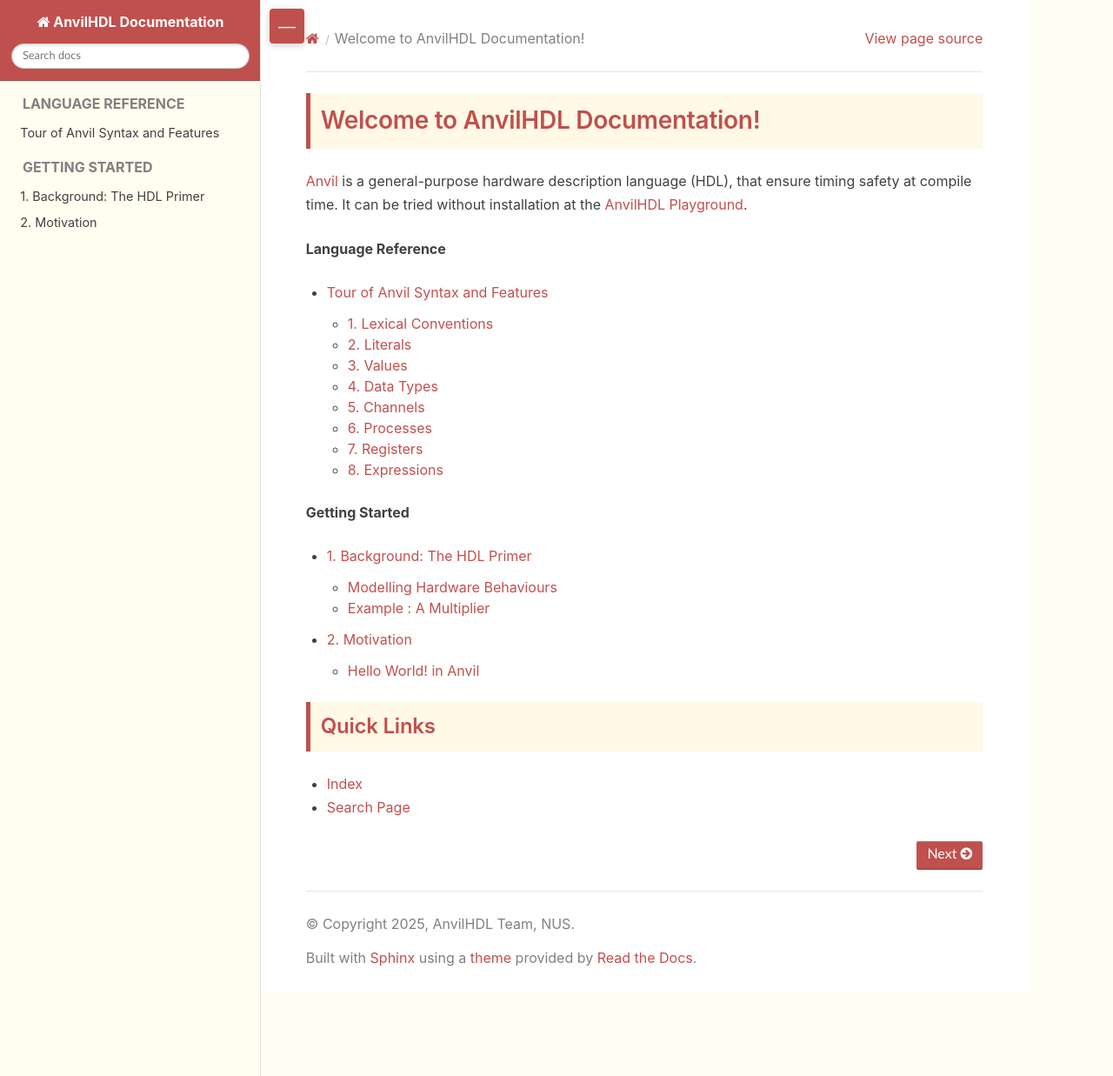
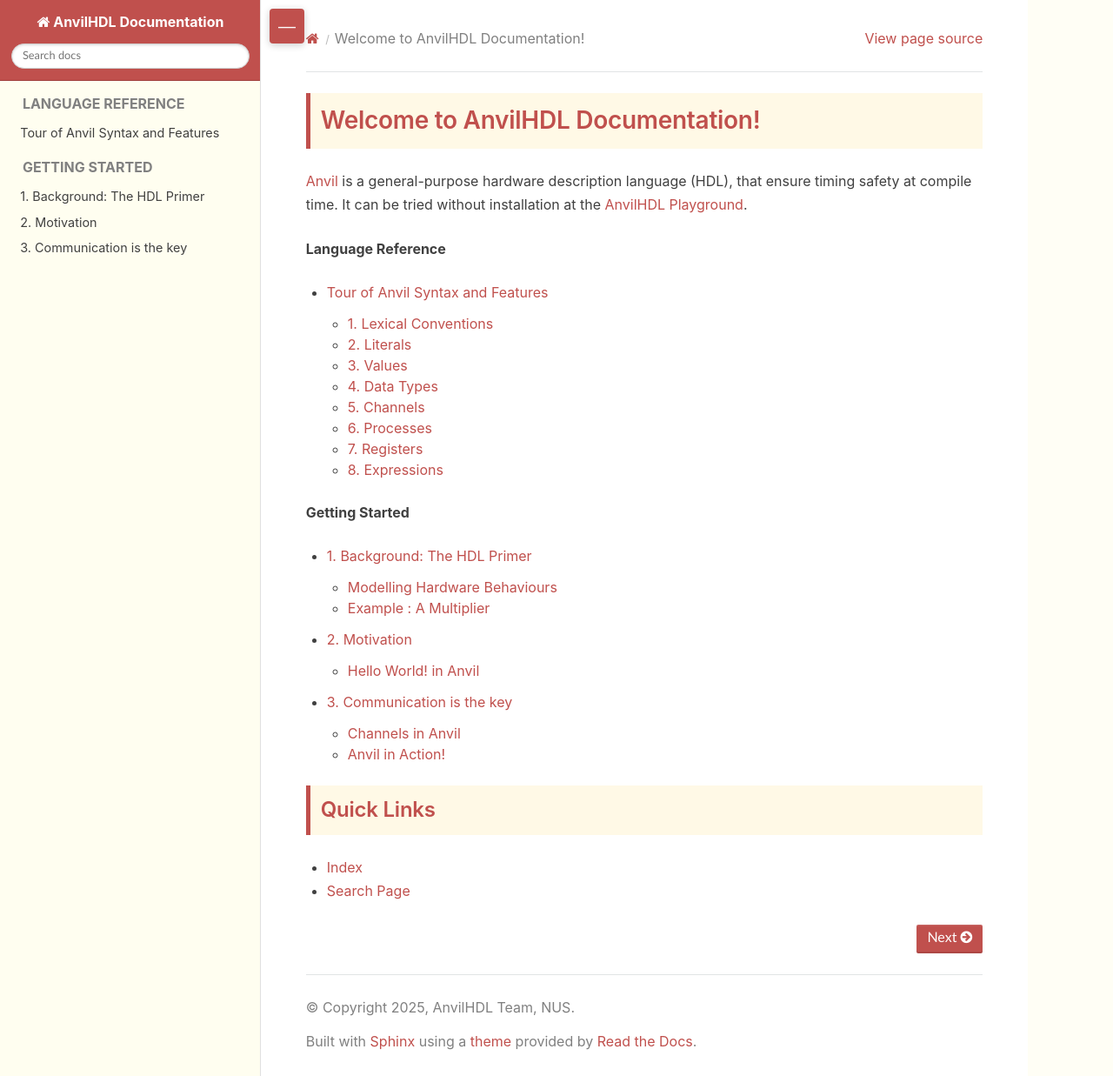
Before and after one commit to AnvilHDL/anvil-docs, a Sphinx documentation site: the page built from docs/index.rst, in a window 1280 px wide and 1237 px high. Shown: the whole window at 87% size. Built offline with Sphinx 7.4.7 and the Read the Docs theme 3.1.0, drawn with Linux system fonts in a browser that asks for light colours; some of the changed lines change nothing that is shown.

Commit message:
add lesson on channels and anvil in action

````diff
--- /dev/null
+++ b/docs/communication.md
@@ -0,0 +1,329 @@
+# 3. Communication is the key
+
+The key functionality of hardware components is to communicate with each other. As discussed in the [background](./background.md), such communication is often subject to **timing violations** due to the lack of precise and explicit **timing contracts** between components.
+
+However the cause can be attributed to the interface definition for defacto-HDLs. For example, consider the following SystemVerilog interface for a module `Foo`:
+
+```verilog
+module Foo(
+    input logic clk_i,
+    input logic rst_i,
+    input logic[7:0] input_i,
+    input logic valid_i,
+    output logic ack_o,
+    output logic[7:0] output_o,
+    output logic valid_o,
+    input logic ack_i
+    // and other ports...
+);
+```
+
+This interface specifies only the data types and directionality of the signals. However, to an experienced SystemVerilog programmer, it is also *implicitly understood* that the two sides intend to use a two-way AXI-like valid-ack handshake. The problem is that this information is not explicitly captured in the interface itself. Instead, the burden of extracting this intent -- and implementing the required timing constraints--falls entirely on the designer.
+
+Concretely, questions such as: *How long is `input_i` expected to remain stable after the exchange?* or *How long will `output_o` remain valid after being acknowledged?* cannot be answered by the interface alone. They require additional documentation or prior knowledge about the module. Any misinterpretation of these constraints-- or the complete absence of them, can lead to **timing hazards**, as shown in the previous lesson.
+
+---
+
+## Channels in Anvil
+
+Anvil addresses this problem of timing hazards through an abstraction of communication called **channels**. Unlike traditional interfaces in HDLs, channels encode timing constraints directly into the interface itself.
+
+At the hardware level, a channel is still just a bundle of wires that provides a message-like transmit and receive abstraction. However, its interface explicitly includes the timing behavior of those messages. For the same interface as above, the communication can be expressed in Anvil using the following channel definition:
+
+```rs
+chan foobar_ch {
+    left req : (logic[8]@res),
+    right res : (logic[8]@#1)
+}
+```
+
+The channel definition begins with the keyword `chan`, followed by the channel name (`foobar_ch`). It then specifies the **message identifiers**, their **data types**, and the associated **timing contracts** for each communicating endpoint (`left` and `right`).
+
+Here, the `left` endpoint receives a message labeled `req` of type `logic[8]` with lifetime `@res`. This lifetime represents a **guarantee from the `right` endpoint** that the value can be safely used by the `left` side without changing until the abstract time when the `res` message is acknowledged. Since this acknowledgement may occur at different times at run time, the lifetime is **dynamic**.
+
+In contrast, the `right` endpoint receives a message labeled `res` of type `logic[8]` with lifetime `@#1`, which specifies a static lifetime: the value is guaranteed to remain stable for exactly one cycle after it is acknowledged.
+
+When this channel definition is compiled down to SystemVerilog, it generates an interface equivalent to the one shown earlier (although the signal names may be less readable). The crucial difference is that the timing contract is now part of the interface itself, rather than being implicit or relegated to documentation.
+
+This explicit encoding of timing contracts provides two key benefits:
+
+1. **For designers**, both the author of a module and the user of a module work with a clear, unambiguous description of the communication timing.
+
+2. **For the type system**, timing safety can be enforced modularly. Specifically:
+
+   - For all values created inside a process, the type system ensures that they are used only within their specified lifetimes.
+   - For all values communicated over channels, the type system guarantees that the underlying registers respect the promised lifetimes, thereby preventing timing hazards by construction.
+
+
+## Anvil in Action!
+
+As a concrete example, consider the following process definition that uses the channel defined above.
+
+```{eval-rst}
+.. anvil-playground::
+    :playground-url: https://anvil.capstone.kisp-lab.org
+
+      chan foobar_ch {
+          left req : (logic[8]@res),
+          right res : (logic[8]@#1)
+      }
+      func is_even(x){
+        x & 8'd1 == 8'd0
+      }
+      func answer_to_universe(x){
+        if (call is_even(x)){
+          8'd42
+        }
+        else{
+          8'd0
+        }
+      }
+
+      proc Foo(ep : left foobar_ch) {
+          reg cycle_count : logic[8];
+          reg ans : logic[8];
+          loop {
+              let x = recv ep.req >>
+              if(call is_even(x)){
+                dprint"[Cycle %d] Received even number %d : Should get answer 42 in 3 cycles" (*cycle_count, x) >>
+                cycle 2 >>
+                set ans := call answer_to_universe(x)
+              }
+              else{
+                dprint"[Cycle %d] Received odd number %d : Should get answer 0 in 4 cycles" (*cycle_count, x) >>
+                cycle 3 >>
+                set ans := call answer_to_universe(x)
+              } >>
+              send ep.res (*ans) >>
+              cycle 1
+          }
+          loop{
+            set cycle_count := *cycle_count + 1
+          }
+      }
+
+
+     proc Top(){
+        chan ep_le -- ep_ri : foobar_ch;
+        spawn Foo(ep_le);
+        reg input : logic[8];
+        reg counter : logic[8];
+        loop {
+            send ep_ri.req (*input) >>
+            set input:= *input + 1 >>
+            let data = recv ep_ri.res >>
+            dprint"[Cycle %d] The answer to the universe is %d" (*counter, data) >>
+            cycle 1
+        }
+        loop{
+          set counter := *counter + 1
+        }
+        loop{
+          cycle 10 >>
+          dfinish
+        }
+      }
+```
+
+In this example, we define two processes: `Foo` and `Top`. The `Foo` process uses the left endpoint of the `foobar_ch` channel to communicate with its environment.
+
+Inside the first loop of the `Foo` process, execution begins by receiving a message labeled `req` from the channel using the `recv` expression. The received value is bound to the variable `x` using a `let` binding. The sequencing operator `>>` ensures that each subsequent expression is executed only after the previous one completes, as discussed earlier.
+
+After receiving the value, the process performs branching based on whether `x` is even or odd using an `if` expression. The `call` expression is simply syntactic sugar for invoking a function, allowing us to reuse combinational logic. Depending on the branch taken, the process:
+
+1. Prints a debug message describing the expected response,
+2. Waits for either 2 or 3 cycles using the `cycle` expression, and
+3. Sets the value of the `ans` register to the result of calling the `answer_to_universe` function with `x` as its argument.
+
+The `answer_to_universe` function itself also computes the result based on whether `x` is even or odd. After the `ans` register is updated, the process sends the value of `ans` over the channel using the `send` expression. The dereference operator `*` is used here to read the current value stored in the register. Finally, the process waits for one additional cycle before starting the next iteration of the loop.
+
+In addition to this main loop, the `Foo` process contains another loop that runs concurrently. This second loop simply increments the `cycle_count` register every cycle. The value of this register is used in the `dprint` statements to display the current clock cycle.
+
+
+
+The `Top` process is responsible for driving the communication. It first creates the two endpoints of the `foobar_ch` channel using the `chan` declaration. The left endpoint `ep_le` is passed to the `Foo` process as an argument using the `spawn` expression.
+
+The `Top` process also declares two registers, `input` and `counter`, both of type `logic[8]`. Inside its main loop, the process:
+
+1. Sends the value of the `input` register over the channel using `send`,
+2. Immediately increments the value of `input` using `set`,
+3. Receives the response message labeled `res` using `recv` and binds it to `data`,
+4. Prints the current cycle count and the received value using `dprint`, and
+5. Waits for one cycle before starting the next iteration.
+
+As in `Foo`, the `Top` process also contains two additional concurrent loops. One increments the `counter` register every cycle, and the other waits for 10 cycles before terminating the simulation using the `dfinish` expression.
+
+
+If you run this program in the Anvil playground, you will observe a type error. The error points out that the register `input`, which is borrowed during the `send` over `req`, is being mutated during its loan period, thereby violating the timing contract specified in the channel definition.
+
+Recall that the channel definition specified the lifetime of the `req` message as `@res`. This means that the value sent over `req` must remain stable until the corresponding `res` message is acknowledged. However, in the `Top` process, the `input` register is updated immediately after the `send`, which violates this contract.
+
+To observe the practical effect of this error, disable the lifetime checker using the toggle button in the editor widget. You will then notice unexpected outputs, since the value of `input` changes before the `res` message is acknowledged. In particular, inside the even branch of the `Foo` process, the value of `x` may behave as if the input were odd, and vice versa.
+
+To fix this error, we need to ensure that the `input` register is not modified until after the `res` message has been received. Therefore we can move the `set` expression after the `res` message is received.
+
+
+
+```{eval-rst}
+.. raw:: html
+
+   <details>
+   <summary style="cursor: pointer; font-weight: bold; font-size: 1.1em;">Did the fix work ?</summary>
+   <div style="padding: 10px 0;">
+
+.. anvil-playground::
+    :playground-url: https://anvil.capstone.kisp-lab.org
+
+      chan foobar_ch {
+          left req : (logic[8]@res),
+          right res : (logic[8]@#1)
+      }
+      func is_even(x){
+        x & 8'd1 == 8'd0
+      }
+      func answer_to_universe(x){
+        if (call is_even(x)){
+          8'd42
+        }
+        else{
+          8'd0
+        }
+      }
+
+      proc Foo(ep : left foobar_ch) {
+          reg cycle_count : logic[8];
+          reg ans : logic[8];
+          loop {
+              let x = recv ep.req >>
+              if(call is_even(x)){
+                dprint"[Cycle %d] Received even number %d : Should get answer 42 in 3 cycles" (*cycle_count, x) >>
+                cycle 2 >>
+                set ans := call answer_to_universe(x)
+              }
+              else{
+                dprint"[Cycle %d] Received odd number %d : Should get answer 0 in 4 cycles" (*cycle_count, x) >>
+                cycle 3 >>
+                set ans := call answer_to_universe(x)
+              } >>
+              send ep.res (*ans) >>
+              cycle 1
+          }
+          loop{
+            set cycle_count := *cycle_count + 1
+          }
+      }
+
+
+     proc Top(){
+        chan ep_le -- ep_ri : foobar_ch;
+        spawn Foo(ep_le);
+        reg input : logic[8];
+        reg counter : logic[8];
+        loop {
+            send ep_ri.req (*input) >>
+            let data = recv ep_ri.res >>
+            set input:= *input + 1 >>
+            dprint"[Cycle %d] The answer to the universe is %d" (*counter, data) >>
+            cycle 1
+        }
+        loop{
+          set counter := *counter + 1
+        }
+        loop{
+          cycle 10 >>
+          dfinish
+        }
+      }
+
+.. raw:: html
+
+   </div>
+   </details>
+```
+
+
+With this change, you will now encounter a different type error indicating that the value `data` in the `Top` process is being used after its lifetime has expired. This happens because the lifetime of the `res` message is specified as `@#1`, meaning that the received value is guaranteed to remain valid for only one cycle after the `send` of `res`.
+
+As a result, any use of `data` must occur within one cycle of the `recv` expression. However, in the code above, the value of `data` is used only after the `set` expression. Since the `set` expression itself consumes one cycle to execute, the usage of `data` is effectively delayed beyond its permitted lifetime. Hence, the type system correctly rejects this program.
+
+To fix this violation, we must ensure that `data` is consumed before any cycle-advancing operation occurs. Concretely, this can be achieved by moving the `set` expression after the `dprint` expression, thereby guaranteeing that `data` is used safely within its one-cycle lifetime.
+
+
+```{eval-rst}
+.. raw:: html
+
+   <details>
+   <summary style="cursor: pointer; font-weight: bold; font-size: 1.1em;">Fixed Code!</summary>
+   <div style="padding: 10px 0;">
+
+.. anvil-playground::
+    :playground-url: https://anvil.capstone.kisp-lab.org
+
+      chan foobar_ch {
+          left req : (logic[8]@res),
+          right res : (logic[8]@#1)
+      }
+      func is_even(x){
+        x & 8'd1 == 8'd0
+      }
+      func answer_to_universe(x){
+        if (call is_even(x)){
+          8'd42
+        }
+        else{
+          8'd0
+        }
+      }
+
+      proc Foo(ep : left foobar_ch) {
+          reg cycle_count : logic[8];
+          reg ans : logic[8];
+          loop {
+              let x = recv ep.req >>
+              if(call is_even(x)){
+                dprint"[Cycle %d] Received even number %d : Should get answer 42 in 3 cycles" (*cycle_count, x) >>
+                cycle 2 >>
+                set ans := call answer_to_universe(x)
+              }
+              else{
+                dprint"[Cycle %d] Received odd number %d : Should get answer 0 in 4 cycles" (*cycle_count, x) >>
+                cycle 3 >>
+                set ans := call answer_to_universe(x)
+              } >>
+              send ep.res (*ans) >>
+              cycle 1
+          }
+          loop{
+            set cycle_count := *cycle_count + 1
+          }
+      }
+
+
+     proc Top(){
+        chan ep_le -- ep_ri : foobar_ch;
+        spawn Foo(ep_le);
+        reg input : logic[8];
+        reg counter : logic[8];
+        loop {
+            send ep_ri.req (*input) >>
+            let data = recv ep_ri.res >>
+            dprint"[Cycle %d] The answer to the universe is %d" (*counter, data) >>
+            set input:= *input + 1 >>
+            cycle 1
+        }
+        loop{
+          set counter := *counter + 1
+        }
+        loop{
+          cycle 10 >>
+          dfinish
+        }
+      }
+
+.. raw:: html
+
+   </div>
+   </details>
+```
+
+---
--- a/docs/index.rst
+++ b/docs/index.rst
@@ -20,6 +20,7 @@
 
    background
    helloWorld
+   communication
 
 
 
````
